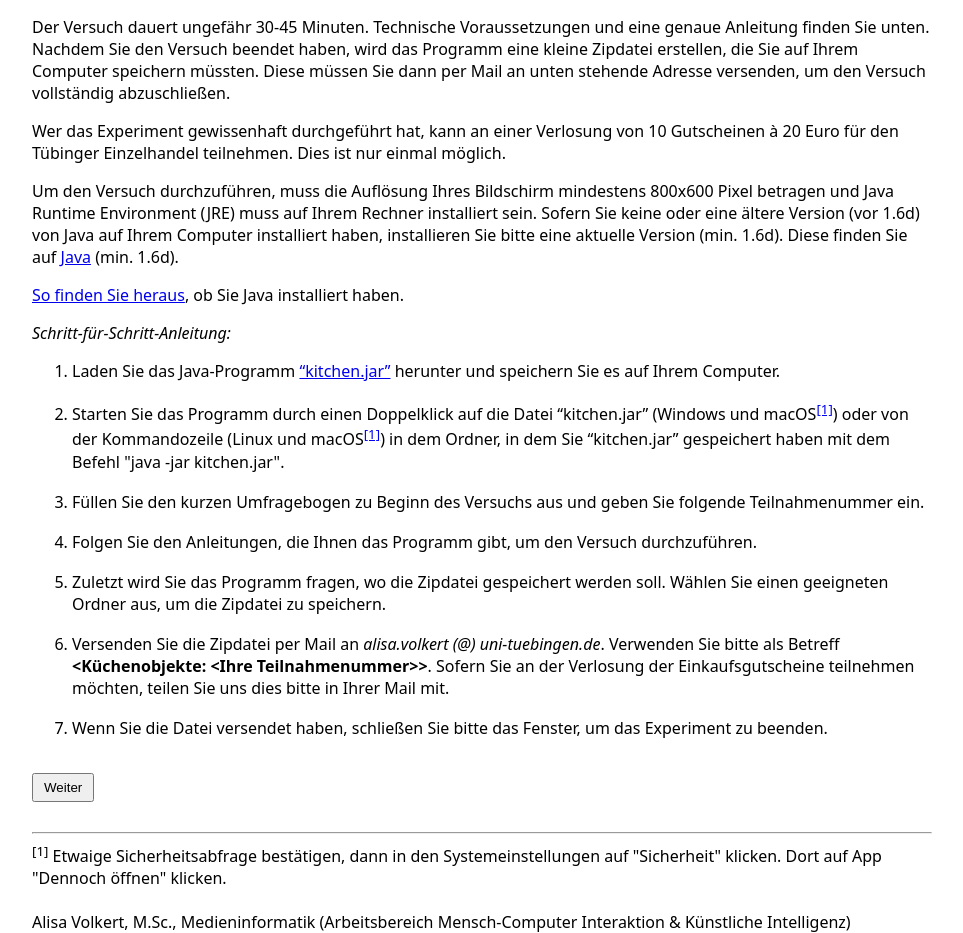
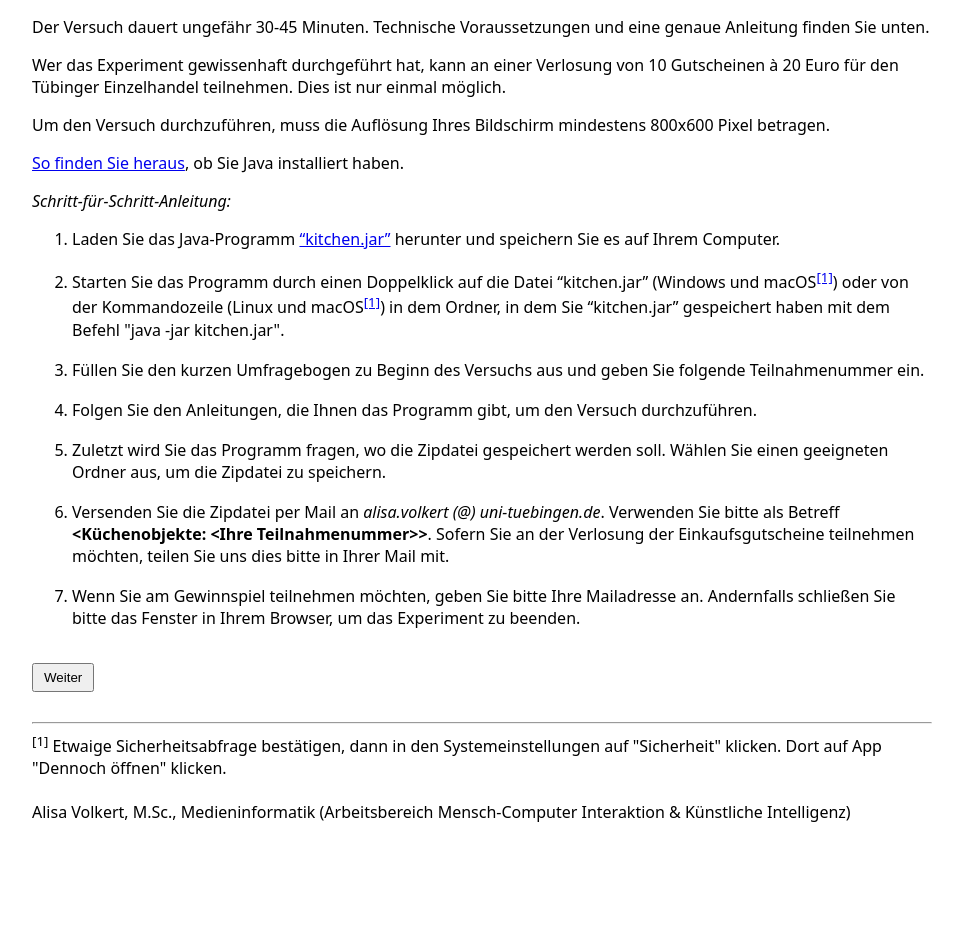
Before and after one commit to alisavolkert/myKitchen, a PHP site: page /exp4.php in a window 1280 px wide. Shown: the whole page, without its empty margins (158-1121 px from the left). After the commit the page ends 822 px from the top, so only its background shows below. Run offline with PHP 8.4, Linux system fonts and the light colour scheme; the visitor is signed in with stand-in values (Sample User, id 1).

Commit message:
Erste Anpassung der letzten Anleitungsseite an Küchensimulation.

```diff
--- a/exp4.php
+++ b/exp4.php
@@ -45,19 +45,19 @@
     <meta charset="utf-8">
     <meta name="viewport" content="width=device-width, initial-scale=1.0">
     <link rel="stylesheet" href="stylesheets/exp.css" />
-    <title>Studie Gruppierung von Küchengegenständen</title>
+    <title>Einräumen einer simulierten Küche</title>
   </head>
   <body>
 
-  	<p>Der Versuch dauert ungefähr 30-45 Minuten. Technische Voraussetzungen und eine genaue Anleitung finden Sie unten. Nachdem Sie den Versuch beendet haben, wird das Programm eine kleine Zip­da­tei erstellen, die Sie auf Ihrem Computer speichern müssten. Diese müssen Sie dann per Mail an unten stehende Adresse versenden, um den Versuch vollständig abzuschließen.</p>
+  	<p>Der Versuch dauert ungefähr 30-45 Minuten. Technische Voraussetzungen und eine genaue Anleitung finden Sie unten.</p>
 
   	<p>Wer das Experiment gewissenhaft durchgeführt hat, kann an einer Verlosung von 10 Gutscheinen à 20 Euro für den Tübinger Einzelhandel teilnehmen. Dies ist nur einmal möglich.</p>
 
-    <p>Um den Versuch durchzuführen, muss die Auflösung Ihres Bildschirm mindestens 800x600 Pixel betragen und Java Runtime Environment (JRE) muss auf Ihrem Rechner installiert sein. Sofern Sie keine oder eine ältere Version (vor 1.6d) von Java auf Ihrem Computer installiert haben, installieren Sie bitte eine aktuelle Version (min. 1.6d). Diese finden Sie auf <a href="https://www.java.com/de/download/" target="_blank">Java</a> (min. 1.6d).</p>
+    <p>Um den Versuch durchzuführen, muss die Auflösung Ihres Bildschirm mindestens 800x600 Pixel betragen. </p> <!-- Haben wir eine Mindestbildschirmgröße? -->
 
-    <p><a target="_blank" href="java.htm">So finden Sie heraus</a>, ob Sie Java installiert haben.</p>
+    <p><a target="_blank" href="java.htm">So finden Sie heraus</a>, ob Sie Java installiert haben.</p> <!-- TODO: raus löschen-->
 
-  	<span><i>Schritt-für-Schritt-Anleitung:</i></span>
+  	<span><i>Schritt-für-Schritt-Anleitung:</i></span> <!-- TODO: raus löschen-->
   	<ol>
   		<li>Laden Sie das Java-Programm <a href="assets/kitchen.jar">“kitchen.jar”</a> herunter und speichern Sie es auf Ihrem Computer. </li>
   		<li>Starten Sie das Programm durch einen Doppelklick auf die Datei “kitchen.jar” (Windows und macOS<sup><a href="#macos">[1]</a></sup>) oder von der Kommandozeile (Linux und macOS<sup><a href="#macos">[1]</a></sup>) in dem Ordner, in dem Sie “kitchen.jar” gespeichert haben mit dem Befehl "java -jar kitchen.jar". </li>
@@ -70,14 +70,14 @@
   		<li>Folgen Sie den Anleitungen, die Ihnen das Programm gibt, um den Versuch durchzuführen. </li>
   		<li>Zuletzt wird Sie das Programm fragen, wo die Zip­da­tei gespeichert werden soll. Wählen Sie einen geeigneten Ordner aus, um die Zip­da­tei zu speichern.</li>
   		<li>Versenden Sie die Zip­da­tei per Mail an <span class="mailadr">alisa.volkert (@) uni-tuebingen.de</span>. Verwenden Sie bitte als Betreff <b>&lt;Küchenobjekte: &lt;Ihre Teilnahmenummer&gt;&gt;</b>. Sofern Sie an der Verlosung der Einkaufsgutscheine teilnehmen möchten, teilen Sie uns dies bitte in Ihrer Mail mit.</li>
-
-      <li>Wenn Sie die Datei versendet haben, schließen Sie bitte das Fenster, um das Experiment zu beenden.</li>
+     <!-- TODO: Bis hierhin Absatz raus löschen!-->
+      <li>Wenn Sie am Gewinnspiel teilnehmen möchten, geben Sie bitte Ihre Mailadresse an. Andernfalls schließen Sie bitte das Fenster in Ihrem Browser, um das Experiment zu beenden.</li> <!-- TODO: Das gehört auf die letzte Seite. -->
   	</ol>
 
     <a href="./versuchsanleitung.php"><button>Weiter</button></a>
   	<br><br>
     <hr>
-    <span id="macos"><sup>[1]</sup> Etwaige Sicherheitsabfrage bestätigen, dann in den Systemeinstellungen auf "Sicherheit" klicken. Dort auf App "Dennoch öffnen" klicken.<span><br><br>
+    <span id="macos"><sup>[1]</sup> Etwaige Sicherheitsabfrage bestätigen, dann in den Systemeinstellungen auf "Sicherheit" klicken. Dort auf App "Dennoch öffnen" klicken.<span><br><br> <!-- TODO: raus -->
   	<span class="footer">Alisa Volkert, M.Sc., Medieninformatik (Arbeitsbereich Mensch-Computer Interaktion & Künstliche Intelligenz)</span><br>
   </body>
 
```
